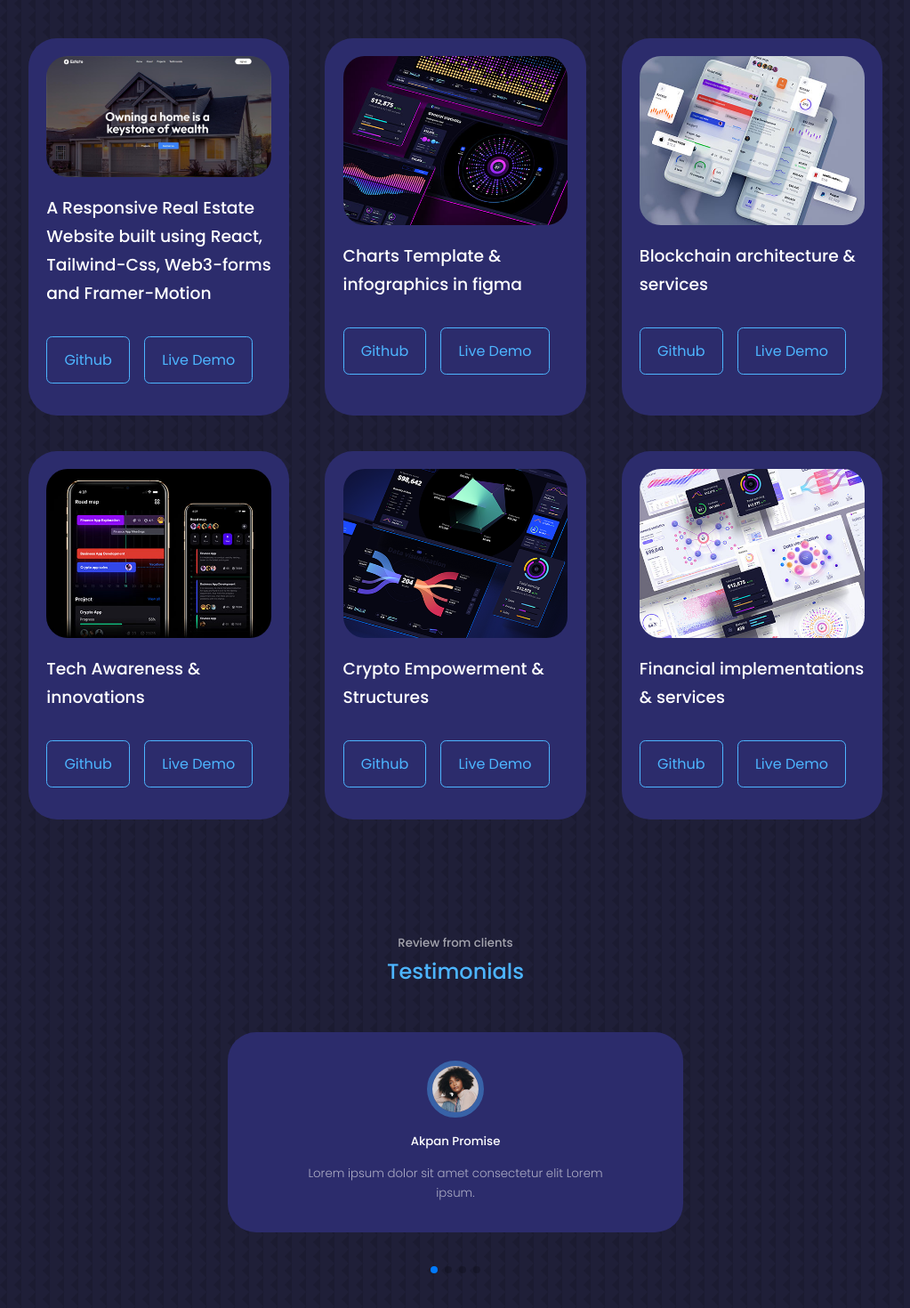
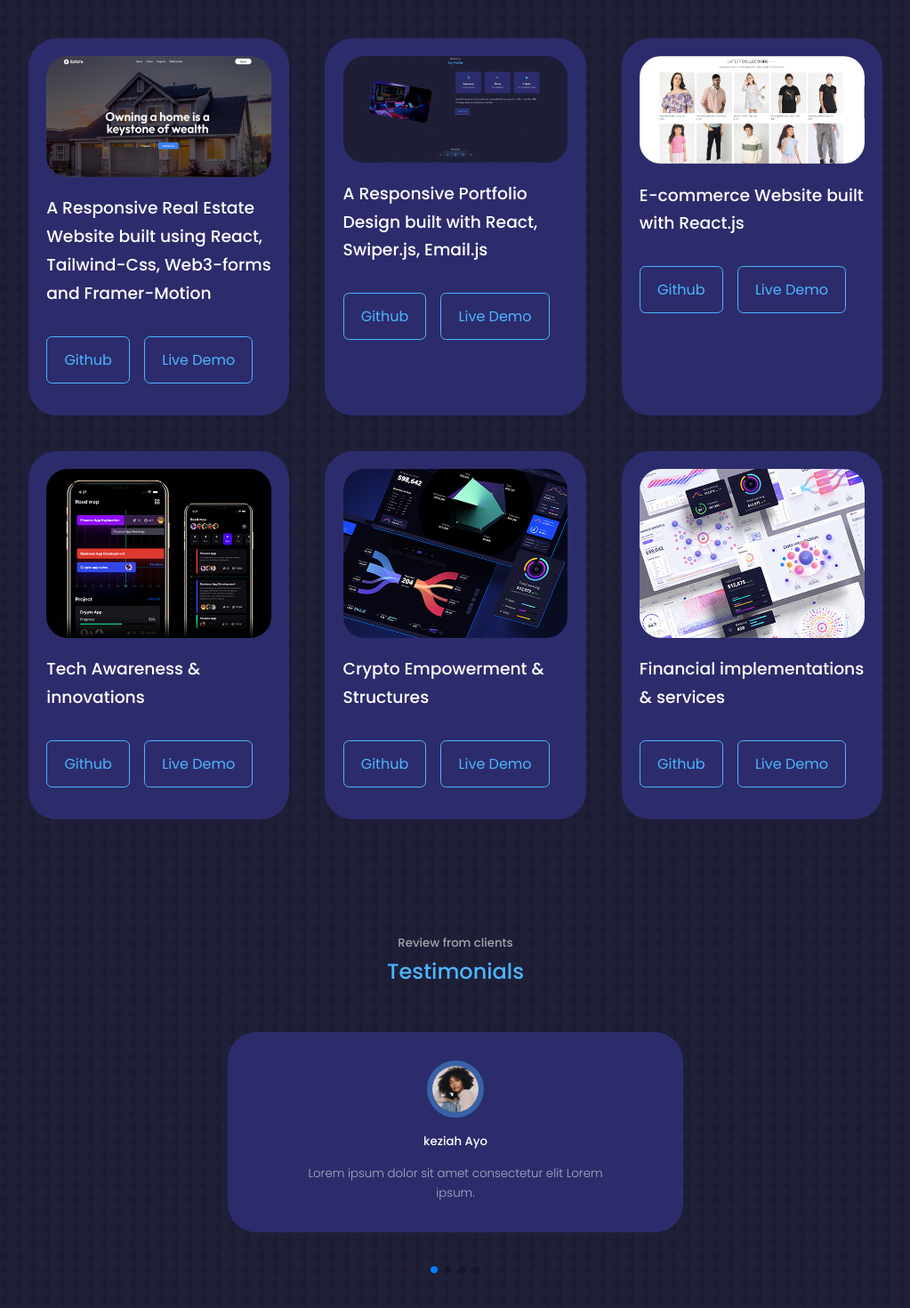
Before and after one commit to SeunExploits/my-portfolio-website-new, a React (Create React App) app: page / in a window 1280 px wide. Shown: the part 2740-4210 px from the top of the page at 89% size, without its empty margins (128-1151 px from the left). Built offline with nearby package versions, Linux system fonts and the light colour scheme.

Commit message:
add some recent works

```diff
--- a/src/components/portfolio/Portfolio.jsx
+++ b/src/components/portfolio/Portfolio.jsx
@@ -19,17 +19,17 @@ const data = [
  {
   id: 2,
   Image: IMG2,
-  title: 'Charts Template & infographics in figma',
-  github: 'https://github.com',
-  demo: 'https://github.com'
+  title: 'A Responsive Portfolio Design built with React, Swiper.js, Email.js',
+  github: 'https://github.com/SeunExploits/my-portfolio-website-new',
+  demo: 'https://my-portfolio-website-new-orcin.vercel.app/'
  },
 
  {
   id: 3,
   Image: IMG3,
-  title: 'Blockchain architecture & services',
-  github: 'https://github.com',
-  demo: 'https://github.com'
+  title: 'E-commerce Website built with React.js',
+  github: 'https://github.com/SeunExploits/frontend',
+  demo: 'https://e-commerce-three-mu-39.vercel.app/'
  },
 
   {
--- a/src/components/testimonials/Testimonials.jsx
+++ b/src/components/testimonials/Testimonials.jsx
@@ -19,17 +19,17 @@ import 'swiper/css/pagination';
 const data = [
 {
   avatar: AVTR1,
-  name: 'Akpan Promise',
+  name: 'keziah Ayo',
   review:'Lorem ipsum dolor sit amet consectetur elit Lorem ipsum.'
 },
 {
   avatar: AVTR2,
-  name: 'Justin Bieber',
+  name: 'Oluwashina ajayi',
   review: 'Lorem ipsum dolor sit amet consectetur elit Lorem ipsum.'
 },
 {
   avatar: AVTR3,
-  name: 'Travis Scott',
+  name: 'Femi shokefun',
   review: 'Lorem ipsum dolor sit amet consectetur elit Lorem ipsum.'
 },
 {
```
Also changed, not shown: src/assets/portfolio2.jpg, src/assets/portfolio3.jpg.
